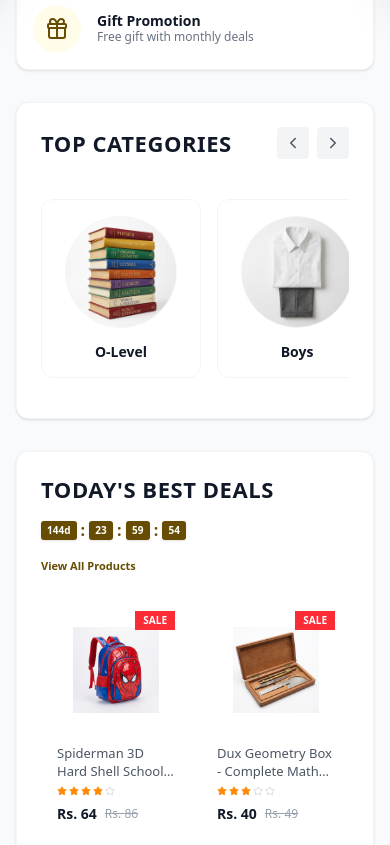
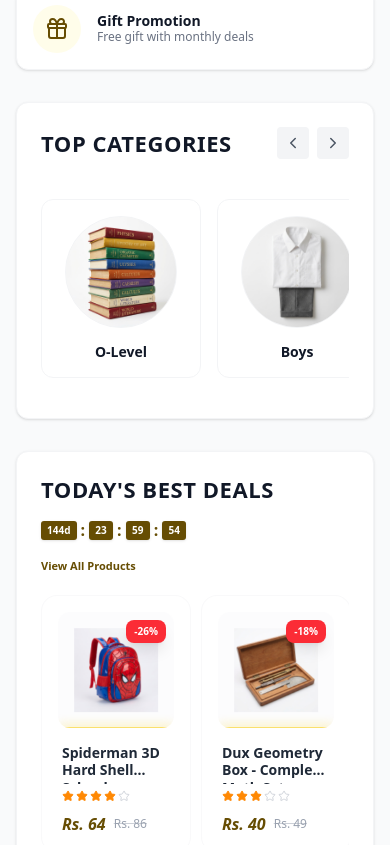
Before and after one commit to JaiKumarSuther/books-books, a Next.js app: page / in a window 390 px wide. Shown: the part 859-1704 px from the top of the page. Built offline with nearby package versions, Linux system fonts and the light colour scheme.

Commit message:
added framer motion animations

```diff
--- /dev/null
+++ b/app/components/ClientWrapper.tsx
@@ -0,0 +1,15 @@
+"use client";
+
+import { motion } from "framer-motion";
+
+export default function ClientWrapper({ children }: { children: React.ReactNode }) {
+    return (
+        <motion.div
+            initial={{ opacity: 0, y: 10 }}
+            animate={{ opacity: 1, y: 0 }}
+            transition={{ duration: 0.8, ease: [0.22, 1, 0.36, 1] }}
+        >
+            {children}
+        </motion.div>
+    );
+}
--- a/app/components/DealCard.tsx
+++ b/app/components/DealCard.tsx
@@ -2,6 +2,7 @@
 
 import Link from "next/link";
 import { Heart, RefreshCw, ShoppingCart, Star, Search, X } from "lucide-react";
+import { motion, AnimatePresence } from "framer-motion";
 import { useCart } from "../context/CartContext";
 import { useWishlist } from "../context/WishlistContext";
 import { useAuth } from "../context/AuthContext";
@@ -51,17 +52,25 @@
     // LIST VIEW
     if (viewMode === 'list') {
         return (
-            <div className={`bg-white rounded-lg p-6 transition-all duration-300 flex flex-col md:flex-row gap-8 hover:shadow-lg border border-transparent hover:border-gray-100 ${className}`}>
+            <motion.div
+                initial={{ opacity: 0, x: 20 }}
+                whileInView={{ opacity: 1, x: 0 }}
+                viewport={{ once: true }}
+                transition={{ duration: 0.5 }}
+                className={`bg-white rounded-xl p-6 transition-all duration-300 flex flex-col md:flex-row gap-8 hover:shadow-xl border border-transparent hover:border-gray-100 ${className}`}
+            >
                 {/* Image Container */}
-                <div className="w-full md:w-[280px] shrink-0 aspect-[4/3] bg-gray-100 rounded-lg flex items-center justify-center relative overflow-hidden">
+                <div className="w-full md:w-[280px] shrink-0 aspect-[4/3] bg-gray-50 rounded-xl flex items-center justify-center relative overflow-hidden group/img">
                     {/* Discount Badge */}
                     {product.discount !== undefined && product.discount > 0 && (
-                        <span className="absolute top-2 left-2 bg-red-500 text-white text-[10px] font-bold px-2 py-0.5 z-20 rounded">
-                            SALE
+                        <span className="absolute top-4 left-4 bg-red-500 text-white text-[10px] font-bold px-3 py-1 z-20 rounded-full shadow-lg">
+                            -{product.discount}% OFF
                         </span>
                     )}
                     <Link href={`/products/${product.id}`} className="block w-full h-full">
-                        <img
+                        <motion.img
+                            whileHover={{ scale: 1.05 }}
+                            transition={{ duration: 0.4 }}
                             src={product.image}
                             alt={product.title}
                             className="w-full h-full object-contain p-4 mix-blend-multiply"
@@ -70,8 +79,8 @@
                 </div>
 
                 {/* Content */}
-                <div className="flex-1 flex flex-col justify-center items-start text-left">
-                    <Link href={`/products/${product.id}`} className="text-xl font-medium text-gray-900 hover:text-secondary transition-colors mb-2">
+                <div className="flex-1 flex flex-col justify-center items-start text-left py-2">
+                    <Link href={`/products/${product.id}`} className="text-xl font-bold text-gray-900 hover:text-secondary transition-colors mb-2 leading-tight">
                         {product.title}
                     </Link>
 
@@ -87,103 +96,124 @@
                     </div>
 
                     {/* Description */}
-                    <p className="text-gray-500 text-sm mb-4 line-clamp-2 leading-relaxed">
+                    <p className="text-gray-500 text-sm mb-6 line-clamp-2 leading-relaxed max-w-xl">
                         {product.description || "High-quality product for your educational needs. Durable, reliable, and perfect for students and professionals alike."}
                     </p>
 
                     {/* Price */}
-                    <div className="text-2xl font-bold text-gray-900 mb-6 font-mono tracking-tight">
+                    <div className="mb-6">
+                        <div className="text-2xl font-black text-secondary font-mono tracking-tighter">
                             Rs. {product.price.toLocaleString()}
+                        </div>
+                        {product.oldPrice && (
+                            <span className="text-sm text-gray-400 line-through">Rs. {product.oldPrice.toLocaleString()}</span>
+                        )}
                     </div>
 
                     {/* Actions */}
                     <div className="flex items-center gap-4">
-                        <button
+                        <motion.button
+                            whileHover={{ scale: 1.02 }}
+                            whileTap={{ scale: 0.98 }}
                             onClick={handleAddToCart}
-                            className="bg-primary hover:bg-primary-hover text-secondary text-xs font-bold px-6 py-3 rounded-full flex items-center gap-2 transition-colors uppercase tracking-wider"
+                            className="bg-primary hover:bg-primary-hover text-secondary text-xs font-bold px-8 py-3.5 rounded-full flex items-center gap-2 shadow-lg shadow-primary/20 transition-colors uppercase tracking-widest"
                         >
                             <ShoppingCart size={16} /> Add to Cart
-                        </button>
+                        </motion.button>
 
                         <div className="flex items-center gap-2">
-                            <button
+                            <motion.button
+                                whileHover={{ scale: 1.1 }}
+                                whileTap={{ scale: 0.9 }}
                                 onClick={toggleWishlist}
-                                className={`p-2 transition-colors bg-transparent border-none ${isWishlisted ? "text-red-500" : "text-gray-400 hover:text-red-500"}`}
+                                className={`p-3 rounded-full transition-colors bg-gray-50 ${isWishlisted ? "text-red-500" : "text-gray-400 hover:text-red-500 hover:bg-red-50"}`}
                             >
-                                <Heart size={18} className={isWishlisted ? "fill-red-500" : ""} />
-                            </button>
-                            <button className="p-2 text-gray-400 hover:text-secondary transition-colors bg-transparent border-none">
-                                <RefreshCw size={18} />
-                            </button>
-                            <button className="p-2 text-gray-400 hover:text-secondary transition-colors bg-transparent border-none">
-                                <Search size={18} />
-                            </button>
+                                <Heart size={20} className={isWishlisted ? "fill-red-500" : ""} />
+                            </motion.button>
+                            <motion.button
+                                whileHover={{ scale: 1.1 }}
+                                whileTap={{ scale: 0.9 }}
+                                className="p-3 rounded-full text-gray-400 hover:text-secondary hover:bg-primary/10 transition-colors bg-gray-50"
+                            >
+                                <RefreshCw size={20} />
+                            </motion.button>
                         </div>
                     </div>
 
                 </div>
-            </div>
+            </motion.div>
         )
     }
 
     // GRID VIEW (Default)
     return (
-        <div className={`bg-white rounded-none p-4 transition-all duration-300 relative group flex flex-col h-full hover:shadow-[0_0_20px_rgba(0,0,0,0.1)] hover:z-10 ${className}`}>
+        <motion.div
+            initial={{ opacity: 0, scale: 0.9 }}
+            whileInView={{ opacity: 1, scale: 1 }}
+            viewport={{ once: true }}
+            transition={{ duration: 0.4 }}
+            className={`bg-white rounded-2xl p-4 transition-all duration-500 relative group flex flex-col h-full hover:shadow-[0_10px_40px_rgba(0,0,0,0.08)] hover:z-10 border border-gray-100/50 hover:border-primary/20 ${className}`}
+        >
 
             {/* Image Container */}
-            <div className="w-full aspect-square relative mb-4 flex items-center justify-center bg-transparent overflow-hidden">
+            <div className="w-full aspect-square relative mb-4 flex items-center justify-center bg-gray-50/50 rounded-xl overflow-hidden">
 
                 {/* Discount Badge */}
                 {product.discount !== undefined && product.discount > 0 && (
-                    <span className="absolute top-0 right-0 bg-red-500 text-white text-[10px] font-bold px-2 py-0.5 z-20">
-                        SALE
-                    </span>
+                    <motion.span
+                        initial={{ x: 20, opacity: 0 }}
+                        animate={{ x: 0, opacity: 1 }}
+                        className="absolute top-2 right-2 bg-red-500 text-white text-[10px] font-black px-2 py-1 z-20 rounded-lg shadow-lg"
+                    >
+                        -{product.discount}%
+                    </motion.span>
                 )}
 
                 {/* Main Image */}
                 <Link href={`/products/${product.id}`} className="block w-full h-full">
-                    <img
+                    <motion.img
+                        whileHover={{ scale: 1.1 }}
+                        transition={{ duration: 0.5 }}
                         src={product.image}
                         alt={product.title}
-                        className="w-full h-full object-contain p-4 transition-transform duration-500"
+                        className="w-full h-full object-contain p-4 mix-blend-multiply"
                     />
                 </Link>
 
                 {/* ACTION ICONS (Left Side) - Only show on hover */}
                 <div className="absolute top-2 left-2 flex flex-col gap-2 p-1 opacity-0 group-hover:opacity-100 transition-all duration-300 -translate-x-2 group-hover:translate-x-0 z-20">
-                    <button
+                    <motion.button
+                        whileHover={{ scale: 1.1 }}
+                        whileTap={{ scale: 0.9 }}
                         onClick={toggleWishlist}
-                        className={`w-8 h-8 rounded-full bg-white shadow-md flex items-center justify-center transition-colors ${isWishlisted ? "text-red-500" : "text-gray-500 hover:bg-secondary hover:text-white"}`}
+                        className={`w-9 h-9 rounded-full bg-white shadow-md flex items-center justify-center transition-all ${isWishlisted ? "text-red-500" : "text-gray-500 hover:bg-secondary hover:text-white"}`}
                         title={isWishlisted ? "Remove from Wishlist" : "Add to Wishlist"}
                     >
-                        <Heart size={14} className={isWishlisted ? "fill-red-500" : ""} />
-                    </button>
-                    <button
-                        className="w-8 h-8 rounded-full bg-white shadow-md flex items-center justify-center text-gray-500 hover:bg-black hover:text-white transition-colors"
+                        <Heart size={16} className={isWishlisted ? "fill-red-500" : ""} />
+                    </motion.button>
+                    <motion.button
+                        whileHover={{ scale: 1.1 }}
+                        whileTap={{ scale: 0.9 }}
+                        className="w-9 h-9 rounded-full bg-white shadow-md flex items-center justify-center text-gray-500 hover:bg-black hover:text-white transition-all"
                         title="Compare"
                     >
-                        <RefreshCw size={14} />
-                    </button>
-                    <button
-                        className="w-8 h-8 rounded-full bg-white shadow-md flex items-center justify-center text-gray-500 hover:bg-secondary hover:text-white transition-colors"
-                        title="Quick View"
-                    >
-                        <Search size={14} />
-                    </button>
+                        <RefreshCw size={16} />
+                    </motion.button>
                 </div>
 
-                {/* ADD TO CART - Bottom Blue Bar */}
-                <button
+                {/* ADD TO CART - Bottom Bar */}
+                <motion.button
+                    whileTap={{ scale: 0.95 }}
                     onClick={handleAddToCart}
-                    className="absolute bottom-0 left-0 w-full bg-primary hover:bg-primary-hover text-secondary font-bold text-xs py-2.5 transition-transform duration-300 translate-y-full group-hover:translate-y-0 flex items-center justify-center gap-2 z-20"
+                    className="absolute bottom-0 left-0 w-full bg-primary hover:bg-primary-hover text-secondary font-black text-[11px] py-3 transition-all duration-300 translate-y-full group-hover:translate-y-0 flex items-center justify-center gap-2 z-20 tracking-tighter shadow-[0_-4px_10px_rgba(250,204,6,0.2)]"
                 >
-                    ADD TO CART
-                </button>
+                    <ShoppingCart size={14} /> ADD TO CART
+                </motion.button>
             </div>
 
             {/* Content Details */}
-            <div className="flex flex-col gap-1.5 text-left">
-                <Link href={`/products/${product.id}`} className="text-[13px] text-gray-600 font-medium hover:text-secondary transition-colors leading-snug line-clamp-2" title={product.title}>
+            <div className="flex flex-col gap-1.5 text-left px-1">
+                <Link href={`/products/${product.id}`} className="text-[14px] text-gray-800 font-bold hover:text-secondary transition-colors leading-tight line-clamp-2 min-h-[2.5rem]" title={product.title}>
                     {product.title}
                 </Link>
 
@@ -192,24 +222,26 @@
                     {[...Array(5)].map((_, i) => (
                         <Star
                             key={i}
-                            size={10}
+                            size={12}
                             className={`${i < product.rating ? "fill-orange-400 text-orange-400" : "text-gray-300"}`}
                         />
                     ))}
                 </div>
 
                 {/* Price */}
-                <div className="flex items-center gap-2 mt-0.5">
-                    <span className="text-gray-900 font-bold text-sm">
+                <div className="flex flex-col mt-1">
+                    <div className="flex items-center gap-2">
+                        <span className="text-secondary font-black text-base italic">
                             Rs. {product.price ? product.price.toLocaleString() : "0"}
                         </span>
                         {product.oldPrice !== undefined && product.oldPrice > 0 && (
-                        <span className="text-gray-400 text-xs line-through decoration-gray-400">
+                            <span className="text-gray-400 text-xs line-through decoration-gray-400/50">
                                 Rs. {product.oldPrice.toLocaleString()}
                             </span>
                         )}
                     </div>
                 </div>
             </div>
+        </motion.div>
     );
 }
--- a/app/layout.tsx
+++ b/app/layout.tsx
@@ -5,6 +5,7 @@
 import Image from "next/image";
 import Header from "./components/Header";
 import Footer from "./components/Footer";
+import ClientWrapper from "./components/ClientWrapper";
 
 const inter = Inter({
   variable: "--font-inter",
@@ -40,8 +41,10 @@
                 <Header />
 
                 {/* Main Content */}
-                <main className="flex-grow bg-gray-50">
-                  {children}
+                <main className="flex-grow bg-gray-50 overflow-x-hidden">
+                  <ClientWrapper>
+                    {children}
+                  </ClientWrapper>
                 </main>
 
                 {/* Footer */}
--- a/app/page.tsx
+++ b/app/page.tsx
@@ -6,6 +6,7 @@
   Rocket, RefreshCw, Headphones, Gift, ChevronRight, Star,
   BookOpen, Calculator, Shirt, Backpack, Menu
 } from "lucide-react";
+import { motion } from "framer-motion";
 
 import HeroSlider from "./components/HeroSlider";
 import ProductCard from "./components/ProductCard";
@@ -143,7 +144,12 @@
         <div className="grid grid-cols-1 lg:grid-cols-[280px_1fr] gap-6">
 
           {/* --- LEFT SIDEBAR (Desktop) --- */}
-          <aside className="hidden lg:block space-y-6 relative z-30">
+          <motion.aside
+            initial={{ opacity: 0, x: -30 }}
+            animate={{ opacity: 1, x: 0 }}
+            transition={{ duration: 0.8, ease: [0.22, 1, 0.36, 1] }}
+            className="hidden lg:block space-y-6 relative z-30"
+          >
             {/* Categories Menu */}
             <div className="bg-white rounded-xl shadow-sm border border-gray-200 relative">
               <div className="bg-primary px-5 py-4 flex items-center gap-3 text-secondary font-bold tracking-wide rounded-t-xl">
@@ -152,7 +158,13 @@
               </div>
               <div className="py-2">
                 {sidebarCategories.map((c, i) => (
-                  <div key={i} className="group relative">
+                  <motion.div
+                    key={i}
+                    className="group relative"
+                    initial={{ opacity: 0, x: -10 }}
+                    animate={{ opacity: 1, x: 0 }}
+                    transition={{ delay: 0.1 + (i * 0.05) }}
+                  >
                     <Link
                       href={c.href}
                       className="flex items-center justify-between px-5 py-3 hover:bg-gray-50 text-sm font-medium text-gray-700 hover:text-secondary transition-colors border-b border-gray-50 last:border-0"
@@ -205,7 +217,7 @@
                         </div>
                       </div>
                     )}
-                  </div>
+                  </motion.div>
                 ))}
               </div>
             </div>
@@ -240,7 +252,7 @@
                 CHECK NOW
               </Link>
             </div>
-          </aside>
+          </motion.aside>
 
           {/* --- RIGHT MAIN CONTENT --- */}
           <main className="space-y-8 min-w-0">
@@ -251,7 +263,14 @@
             {/* 2. FEATURES BAR */}
             <div className="grid grid-cols-1 sm:grid-cols-2 lg:grid-cols-4 gap-4">
               {features.map((f, i) => (
-                <div key={i} className="bg-white p-4 rounded-xl border border-gray-100 shadow-sm flex items-center gap-4 hover:-translate-y-1 transition-transform cursor-default">
+                <motion.div
+                  key={i}
+                  className="bg-white p-4 rounded-xl border border-gray-100 shadow-sm flex items-center gap-4 hover:-translate-y-1 transition-all cursor-default"
+                  initial={{ opacity: 0, y: 20 }}
+                  whileInView={{ opacity: 1, y: 0 }}
+                  viewport={{ once: true }}
+                  transition={{ delay: i * 0.1 }}
+                >
                   <div className="w-12 h-12 rounded-full bg-primary-light text-secondary flex items-center justify-center shrink-0">
                     <f.icon size={24} />
                   </div>
@@ -259,7 +278,7 @@
                     <h4 className="font-bold text-gray-900 text-sm">{f.title}</h4>
                     <p className="text-xs text-gray-500">{f.sub}</p>
                   </div>
-                </div>
+                </motion.div>
               ))}
             </div>
 
@@ -267,10 +286,17 @@
             <CategoriesSlider categories={topCategories} />
 
             {/* 4. DEALS OF THE DAY */}
+            <motion.div
+              initial={{ opacity: 0, y: 30 }}
+              whileInView={{ opacity: 1, y: 0 }}
+              viewport={{ once: true }}
+              transition={{ duration: 0.8 }}
+            >
               <DealsSlider
                 endTime={new Date(new Date().getTime() + 145 * 24 * 60 * 60 * 1000).toISOString()}
                 products={dealsData}
               />
+            </motion.div>
 
             {/* 5. TABS & FEATURED PRODUCTS */}
             <section>
@@ -289,10 +315,22 @@
                 </div>
               </div>
 
-              <div className="grid grid-cols-2 md:grid-cols-3 lg:grid-cols-6 gap-3">
-                {products.map((p) => (
+              <motion.div
+                className="grid grid-cols-2 md:grid-cols-3 lg:grid-cols-6 gap-3"
+                initial={{ opacity: 0 }}
+                whileInView={{ opacity: 1 }}
+                viewport={{ once: true }}
+                transition={{ duration: 0.5 }}
+              >
+                {products.map((p, idx) => (
+                  <motion.div
+                    key={p.id}
+                    initial={{ opacity: 0, scale: 0.95 }}
+                    whileInView={{ opacity: 1, scale: 1 }}
+                    viewport={{ once: true }}
+                    transition={{ delay: (idx % 6) * 0.05 }}
+                  >
                     <DealCard
-                    key={p.id}
                       product={{
                         id: p.id,
                         title: p.title || p.name,
@@ -301,15 +339,20 @@
                         oldPrice: p.oldPrice || (typeof p.price === 'number' ? p.price * 1.2 : 0),
                         rating: p.rating || 4,
                         discount: p.oldPrice ? Math.round(((p.oldPrice - (typeof p.price === 'number' ? p.price : 0)) / p.oldPrice) * 100) : undefined,
-                      // For featured products, we might not have stock info, omit to hide progress bar
-                      /* available: 10, totalStock: 20 */
                       }}
                     />
+                  </motion.div>
                 ))}
                 {/* Duplicate for grid fill */}
-                {products.slice(0, 3).map((p) => (
+                {products.slice(0, 3).map((p, idx) => (
+                  <motion.div
+                    key={`dup-${p.id}`}
+                    initial={{ opacity: 0, scale: 0.95 }}
+                    whileInView={{ opacity: 1, scale: 1 }}
+                    viewport={{ once: true }}
+                    transition={{ delay: (products.length + idx) % 6 * 0.05 }}
+                  >
                     <DealCard
-                    key={`dup-${p.id}`}
                       product={{
                         id: `dup-${p.id}`,
                         title: p.title || p.name,
@@ -320,12 +363,19 @@
                         discount: p.oldPrice ? Math.round(((p.oldPrice - (typeof p.price === 'number' ? p.price : 0)) / p.oldPrice) * 100) : undefined
                       }}
                     />
+                  </motion.div>
                 ))}
-              </div>
+              </motion.div>
             </section>
 
             {/* 6. BOTTOM BANNERS */}
-            <section className="grid md:grid-cols-2 gap-4">
+            <motion.section
+              className="grid md:grid-cols-2 gap-4"
+              initial={{ opacity: 0, y: 40 }}
+              whileInView={{ opacity: 1, y: 0 }}
+              viewport={{ once: true }}
+              transition={{ duration: 0.8 }}
+            >
               <MiniBanner
                 title="School Bags"
                 subtitle="Starting from Rs 5,000"
@@ -342,7 +392,7 @@
                 buttonColor="bg-primary text-secondary"
                 image="/cat-art.png"
               />
-            </section>
+            </motion.section>
 
           </main>
         </div>
```
Also changed, not shown: app/cart/page.tsx (+15 -4 lines), app/components/Header.tsx (+54 -16 lines), app/orders/page.tsx (+16 -5 lines), app/wishlist/page.tsx (+21 -6 lines). Lines whose indentation alone changed are shown as unchanged.
